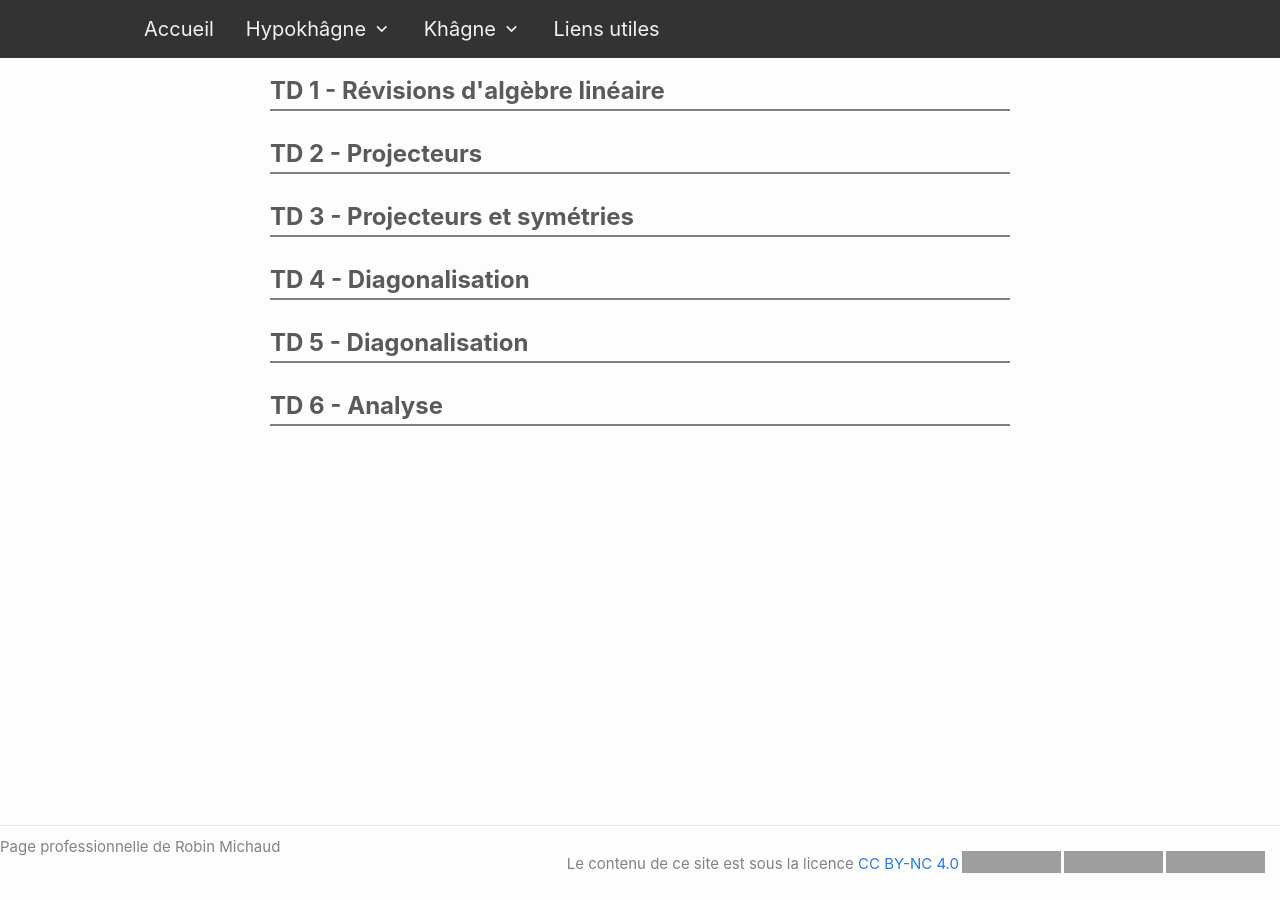
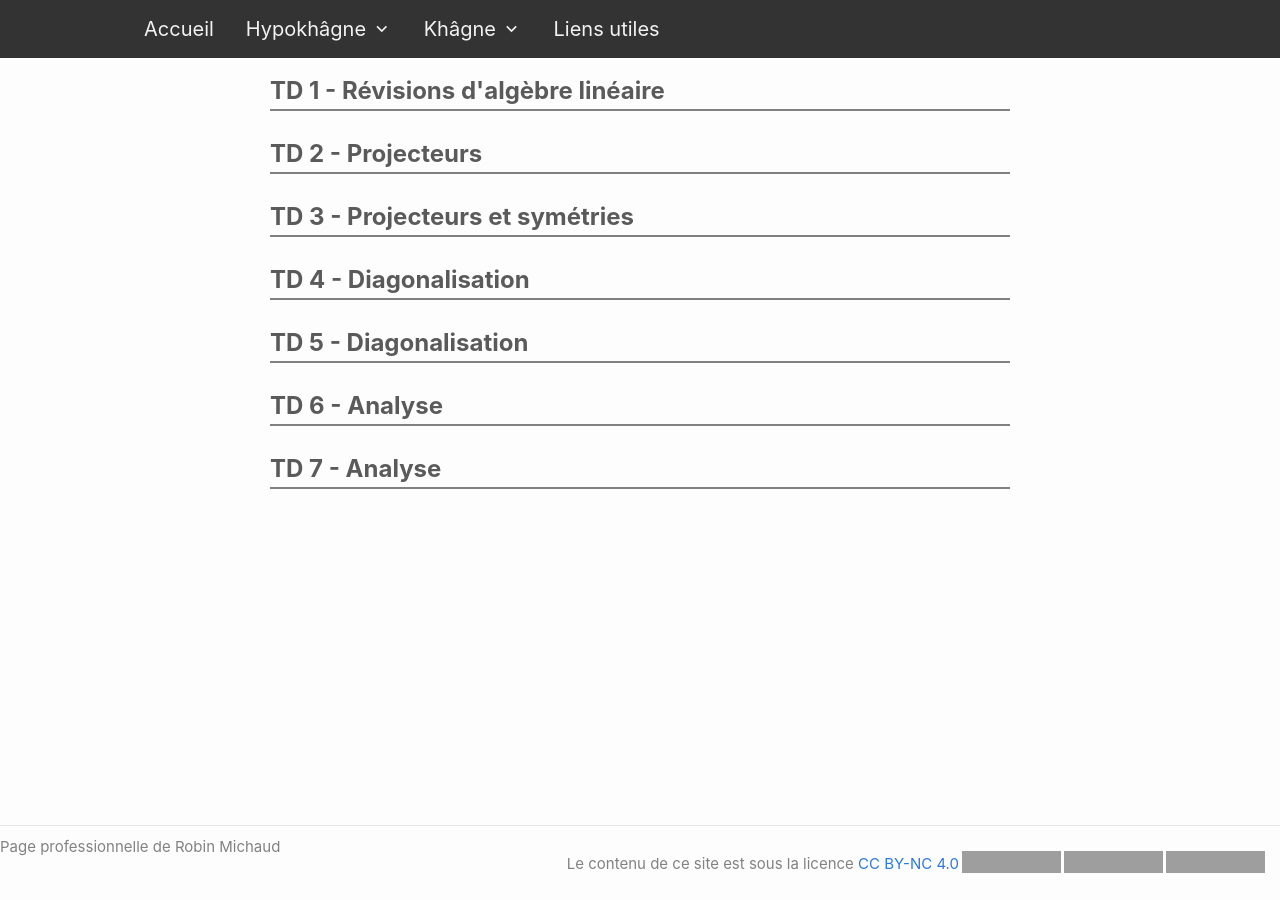
Before and after one commit to michaudmaths/michaudmaths.github.io, a Jekyll site: the page built from menu/td_khagne.markdown, in a window 1280 px wide. Built offline with Jekyll 4.4.1, drawn with Linux system fonts in a browser that asks for light colours; nearby versions of some CDN libraries; grey boxes are pictures that could not be loaded.

Commit message:
ajout TD 7

```diff
--- a/_data/files.yml
+++ b/_data/files.yml
@@ -186,6 +186,7 @@ td_khagne :
   - title : Diagonalisation
   - title : Diagonalisation
   - title : Analyse
+  - title : Analyse
 
 
 devoirs:
```
